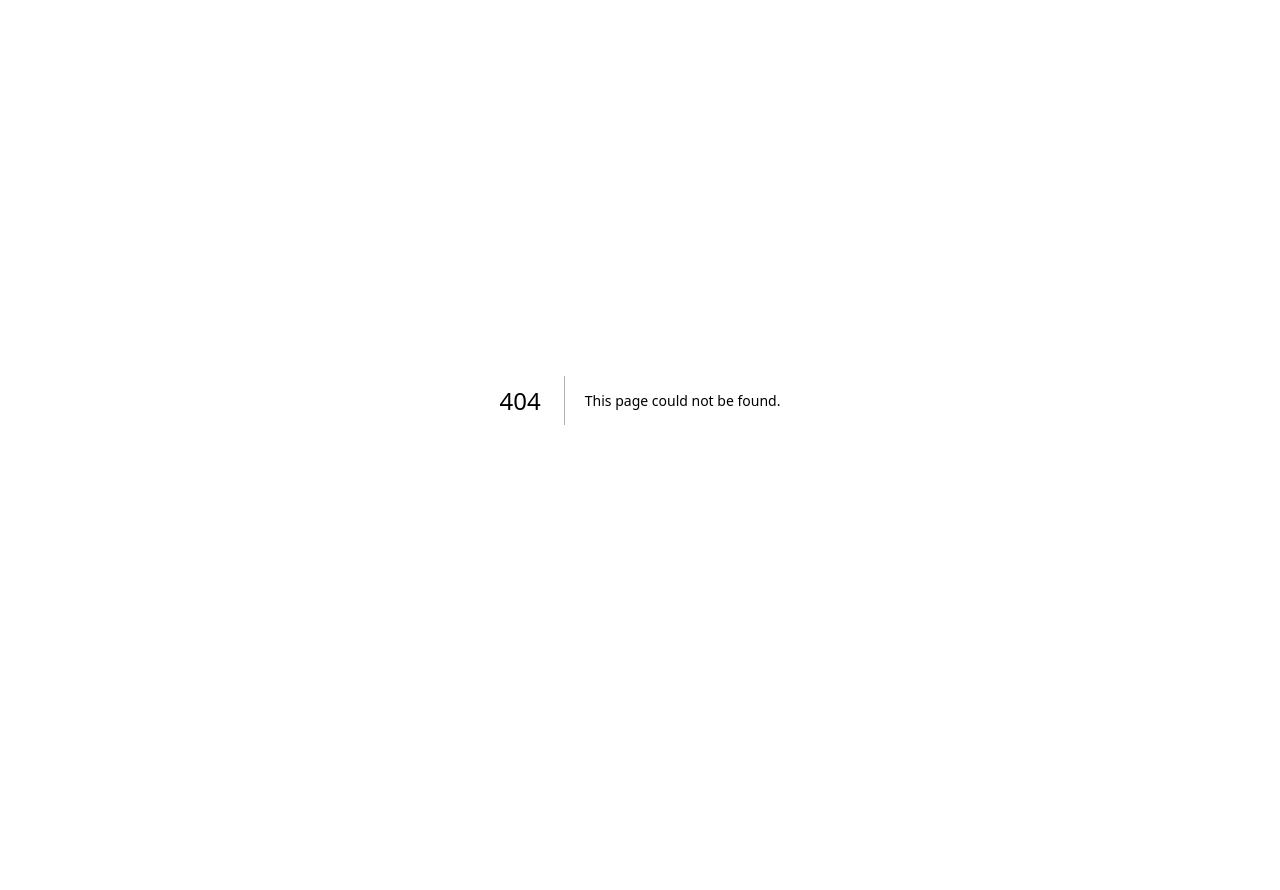
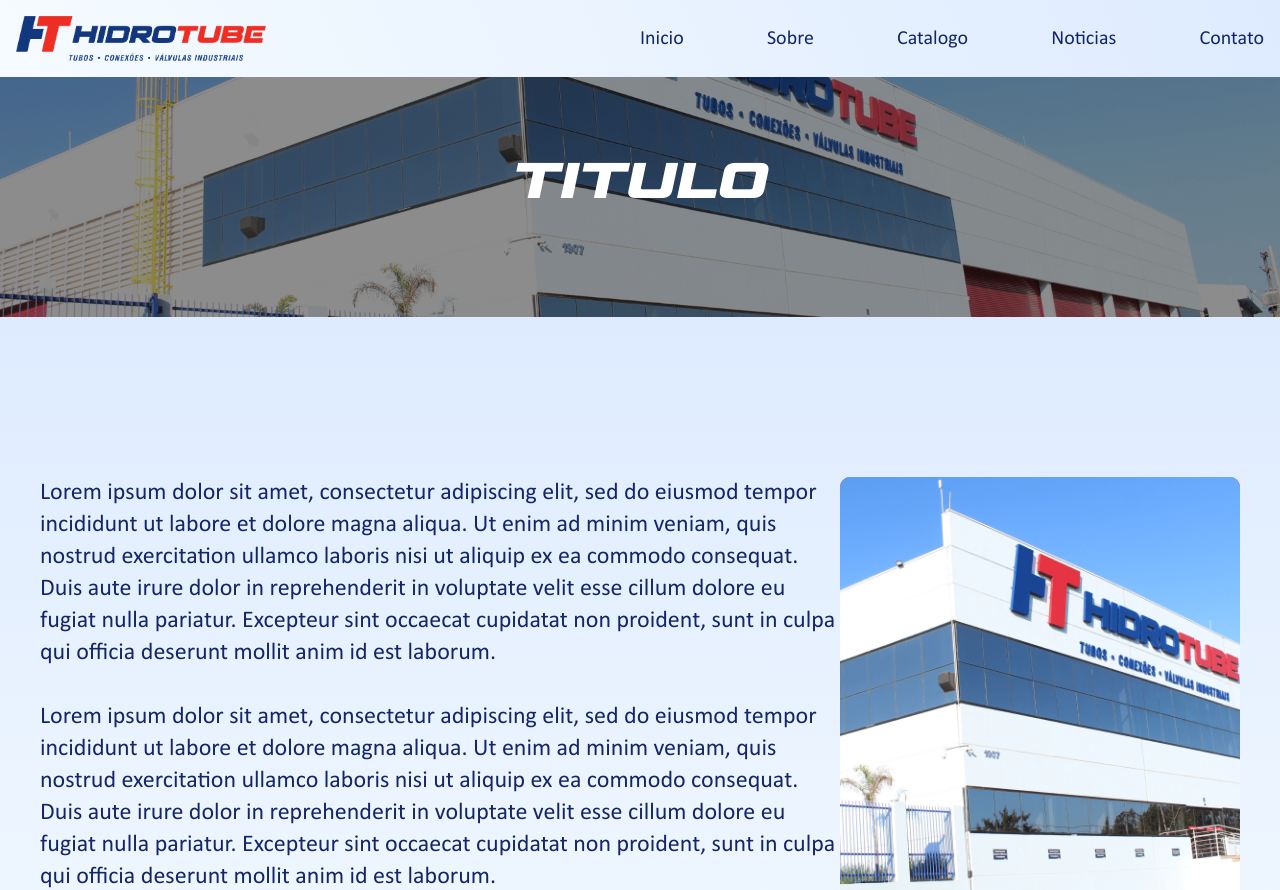
Before and after one commit to Nadoutti/site_hidrotube_front, a Next.js app: page /noticias/1 in a window 1280 px wide. Before the commit this address had no page. Shown: the top 890 px of the page. Before the commit the page ends 800 px from the top, so only its background shows below. Built offline with nearby package versions, Linux system fonts and the light colour scheme.

Commit message:
fiz a pagina especifica de noticias e arrumei um problema no slideshow

```diff
--- /dev/null
+++ b/app/noticias/[id]/page.js
@@ -0,0 +1,114 @@
+import { notFound } from "next/navigation";
+import {venus} from "@/app/layout.js"
+import Navbar from "@/app/sections/navbar.js"
+import Footer from "@/app/sections/footer.js"
+import Image from "next/image"
+
+export default async function NoticiaPage({ params }) {
+  const noticia = {
+    "id": 1,
+    "title": "titulo",
+    "desc": "minha descricao",
+    "date": "12-10-2022"
+  }
+
+  const noticias = [{
+    "id": 1,
+    "title": "titulo",
+    "desc": "minha descricao",
+    "date": "12-10-2022"
+  },
+    {
+      "id": 2,
+      "title": "titulo dois",
+      "desc": "minha descricao",
+      "date": "12-10-2022"
+    },
+    {
+      "id": 3,
+      "title": "titulo askjf",
+      "desc": "minha descricao",
+      "date": "12-10-2022"
+    },
+    {
+      "id": 4,
+      "title": "titulo asldj",
+      "desc": "minha descricao",
+      "date": "12-10-2022"
+    },
+  ]
+
+
+  if (!noticia) {
+    return notFound(); // mostra página 404 se não encontrar
+  }
+
+  return (
+    <div className="
+
+      ">
+      <Navbar/>
+      <div className="
+        ">
+        {/* Sessao do titulo */}
+        <div className="relative w-full h-60 overflow-hidden  ">
+          {/* Imagem de fundo com filtro de brightness */}
+          <div className="absolute inset-0 bg-[url(/hidrotube.png)] bg-cover bg-center brightness-55 z-0"></div>
+
+
+          <div className="relative z-10">
+            <p className={ `text-center text-5xl pt-20 uppercase text-white font-bold ${venus.className}` }>{ noticia.title }</p>
+          </div>
+        </div>
+
+      </div>
+
+      <div className="
+        px-10
+        bg-linear-0 from-[#F5FBFF] to-[#DEEBFF]
+        pt-40
+        h-210
+        flex
+        pb-50
+        ">
+        <div className="
+          w-2/3 ">
+
+          <span className="text-wrap text-2xl text-[#142667]"> Lorem ipsum dolor sit amet, consectetur adipiscing elit,
+            sed do eiusmod tempor incididunt ut labore et dolore magna aliqua.
+            Ut enim ad minim veniam, quis nostrud exercitation ullamco laboris nisi ut aliquip ex ea commodo consequat.
+            Duis aute irure dolor in reprehenderit in voluptate velit esse cillum dolore eu fugiat nulla pariatur.
+            Excepteur sint occaecat cupidatat non proident, sunt in culpa qui officia deserunt mollit anim id est laborum.
+          <br/>
+          <br/>
+            Lorem ipsum dolor sit amet, consectetur adipiscing elit,
+            sed do eiusmod tempor incididunt ut labore et dolore magna aliqua.
+            Ut enim ad minim veniam, quis nostrud exercitation ullamco laboris nisi ut aliquip ex ea commodo consequat.
+            Duis aute irure dolor in reprehenderit in voluptate velit esse cillum dolore eu fugiat nulla pariatur.
+            Excepteur sint occaecat cupidatat non proident, sunt in culpa qui officia deserunt mollit anim id est laborum.
+          </span>
+
+        </div>
+
+        <div className="
+          relative
+          overflow-hidden
+          bg-red-500
+          rounded-lg
+          w-1/3">
+
+          {/* Imagem da noticia aqui */}
+          <div className="absolute inset-0 bg-[url(/hidrotube.png)] bg-cover bg-center  z-0">
+
+          </div>
+
+
+        </div>
+
+
+      </div>
+      <Footer/>
+    </div>
+
+  );
+}
--- a/app/page.js
+++ b/app/page.js
@@ -22,7 +22,8 @@
 export default function LandingPage() {
   return (
     <>
-      <Navbar></Navbar>
+      <Navbar className="
+      "></Navbar>
 
       {/* Slideshow */}
       <Slideshow/>
--- a/app/sections/navbar.js
+++ b/app/sections/navbar.js
@@ -4,16 +4,14 @@
   return (
     <nav className="
       bg-white
-      fixed
       w-full
-      z-50
-
       bg-linear-65 from-[#F5FBFF] to-[#DEEBFF]
       border-gray-200
       text-[#142667]
+      z-50
       ">
       <div className="max-w-screen-xl flex flex-wrap items-center justify-between mx-auto p-4  ">
-        <a href="#" className="
+        <a href="/" className="
           flex
           items-center
           w-1/2">
@@ -32,7 +30,7 @@
           text-[20px]">
 
           <li>
-            <a href="#">
+            <a href="/">
 
               Inicio
             </a>
--- a/app/sections/noticias.js
+++ b/app/sections/noticias.js
@@ -1,4 +1,5 @@
 import { Card, CardContent, CardTitle, CardHeader } from "@/components/ui/card"
+import Link from "next/link"
 import Autoplay from "embla-carousel-autoplay"
 import {calibri_bold} from "../layout.js"
 import {venus} from "../layout.js"
@@ -17,6 +18,32 @@
 
 
 export default function Noticias() {
+
+  const noticias = [{
+    "id": 1,
+    "title": "titulo",
+    "desc": "minha descricao",
+    "date": "12-10-2022"
+  },
+{
+    "id": 2,
+    "title": "titulo dois",
+    "desc": "minha descricao",
+    "date": "12-10-2022"
+  },
+{
+    "id": 3,
+    "title": "titulo askjf",
+    "desc": "minha descricao",
+    "date": "12-10-2022"
+  },
+{
+    "id": 4,
+    "title": "titulo asldj",
+    "desc": "minha descricao",
+    "date": "12-10-2022"
+  },
+  ]
   return(
     <div className="
       bg-linear-0 from-[#F5FBFF] to-[#DEEBFF]
@@ -49,6 +76,8 @@
           loop: true,
         }}>
         <CarouselContent className={`${calibri_bold.className} -mr-15 h-90 ml-5 mt-5 `}>
+          {noticias.map((noticia) => (
+            <Link key={noticia.id} href={`/noticias/${noticia.id}`}>
               <CarouselItem className="
                 basis-1/5
                 " >
@@ -60,77 +89,17 @@
                     {/* Conteúdo acima da imagem */}
                     <div className="relative z-10">
                       <CardHeader>
-                    <CardTitle className="text-center pt-10 text-2xl text-white font-bold">Noticia 1</CardTitle>
+                        <CardTitle className="text-center pt-10 text-2xl text-white font-bold">{ noticia.title }</CardTitle>
                       </CardHeader>
                     </div>
                   </Card>
                 </div>
               </CarouselItem>
-          <CarouselItem className="
-            basis-1/5" >
-            <div className="">
-              <Card className="relative w-80 h-60 overflow-hidden hover:shadow-black hover:shadow-xl/20 hover:-translate-y-1 duration-300 ease-in-out">
-                {/* Imagem de fundo com filtro de brightness */}
-                <div className="absolute inset-0 bg-[url(/hidrotube.png)] bg-cover bg-center brightness-55 z-0"></div>
+            </Link>
 
-                {/* Conteúdo acima da imagem */}
-                <div className="relative z-10">
-                  <CardHeader>
-                    <CardTitle className="text-center pt-10 text-2xl text-white font-bold">Noticia 2</CardTitle>
-                  </CardHeader>
-                </div>
-              </Card>
-            </div>
 
-          </CarouselItem>
-          <CarouselItem className="
-            basis-1/5" >
-            <div className="">
-              <Card className="relative w-80 h-60 overflow-hidden hover:shadow-black hover:shadow-xl/20 hover:-translate-y-1 duration-300 ease-in-out">
-                {/* Imagem de fundo com filtro de brightness */}
-                <div className="absolute inset-0 bg-[url(/hidrotube.png)] bg-cover bg-center brightness-55 z-0"></div>
 
-                {/* Conteúdo acima da imagem */}
-                <div className="relative z-10">
-                  <CardHeader>
-                    <CardTitle className="text-center pt-10 text-2xl text-white font-bold">Noticia 3</CardTitle>
-                  </CardHeader>
-                </div>
-              </Card>
-            </div>
-          </CarouselItem>
-          <CarouselItem className="
-            basis-1/5" >
-            <div className="">
-              <Card className="relative w-80 h-60 overflow-hidden hover:shadow-black hover:shadow-xl/20 hover:-translate-y-1 duration-300 ease-in-out">
-                {/* Imagem de fundo com filtro de brightness */}
-                <div className="absolute inset-0 bg-[url(/hidrotube.png)] bg-cover bg-center brightness-55 z-0"></div>
-
-                {/* Conteúdo acima da imagem */}
-                <div className="relative z-10">
-                  <CardHeader>
-                    <CardTitle className="text-center pt-10 text-2xl text-white font-bold">Noticia 4</CardTitle>
-                  </CardHeader>
-                </div>
-              </Card>
-            </div>
-          </CarouselItem>
-          <CarouselItem className="
-            basis-1/5" >
-            <div className="">
-              <Card className="relative w-80 h-60 overflow-hidden hover:shadow-black hover:shadow-xl/20 hover:-translate-y-1 duration-300 ease-in-out">
-                {/* Imagem de fundo com filtro de brightness */}
-                <div className="absolute inset-0 bg-[url(/hidrotube.png)] bg-cover bg-center brightness-55 z-0"></div>
-
-                {/* Conteúdo acima da imagem */}
-                <div className="relative z-10">
-                  <CardHeader>
-                    <CardTitle className="text-center pt-10 text-2xl text-white font-bold">Noticia 5</CardTitle>
-                  </CardHeader>
-                </div>
-              </Card>
-            </div>
-          </CarouselItem>
+          ))}
         </CarouselContent>
         <CarouselPrevious className="left-12" />
         <CarouselNext className="right-12" />
--- a/components/slide_images.js
+++ b/components/slide_images.js
@@ -49,19 +49,12 @@
 
     })
 
-
-
-
   }, []);
 
   const handleFileChange = (e) => {
     setFileData(e.target.files[0])
   };
 
-  const handleImageClick = (id) => {
-    setImgId(id);
-    console.log(imgId)
-  }
 
   const handleSubmit = async (e) => {
 
@@ -73,25 +66,20 @@
     try {
       const response = await api.post('/slides', formData)
 
-      window.location.reload();
     } catch (error) {
-      window.location.reload();
       console.log("Nao tem imagem ainda")
 
     }
 
   };
 
-  const handleEditSubmit = async (e) => {
-
-    e.preventDefault();
-    console.log("asdjfhg")
+  const toggleImage = async (id) => {
 
     try {
 
 
 
-      const response = await api.put('/slides/selecionar', imgId)
+      const response = await api.put(`/slides/${id}/selecionar`, id)
 
       setImgId("")
 
@@ -99,7 +87,8 @@
 
 
     } catch (error) {
-      window.location.reload();
+      console.log(imgId.type)
+      console.log(imgId)
       console.error(error)
 
     }
@@ -130,9 +119,7 @@
             flex-wrap">
             {images.map((image) => (
               <li key={`${image.id}`}>
-                <Dialog>
-                  <DialogTrigger asChild>
-                    <button onClick={() => handleImageClick(image.id)} className="
+                    <button onClick={() => toggleImage(image.id)} className="
                       rounded-lg
                       hover:-translate-y-2 duration-200 ease-in-out hover:shadow-black hover:shadow-xl/20">
 
@@ -152,40 +139,6 @@
                       }
 
                     </button>
-
-                  </DialogTrigger>
-
-                  <DialogContent className="
-                    bg-white">
-                    <DialogTitle className="text-center">Editar imagem</DialogTitle>
-                    <DialogDescription className="text-center">Edite se a imagem vai aparecer no slideshow, se vai ser deletada, ou não</DialogDescription>
-
-                    <form onSubmit={handleEditSubmit} >
-                      <div className="
-                        w-full
-                        mt-5
-                        flex
-                        justify-center">
-
-
-
-                      </div>
-
-                      <div className="
-                        w-full
-                        flex
-                        justify-center
-                        mt-8">
-                        <Button className="w-9/11 text-lg">Usar imagem</Button>
-
-                      </div>
-
-                    </form>
-
-                  </DialogContent>
-
-                </Dialog>
-
 
 
               </li>
```
Also changed, not shown: app/sections/slideshow.js (+27 -9 lines). Lines whose indentation alone changed are shown as unchanged.
